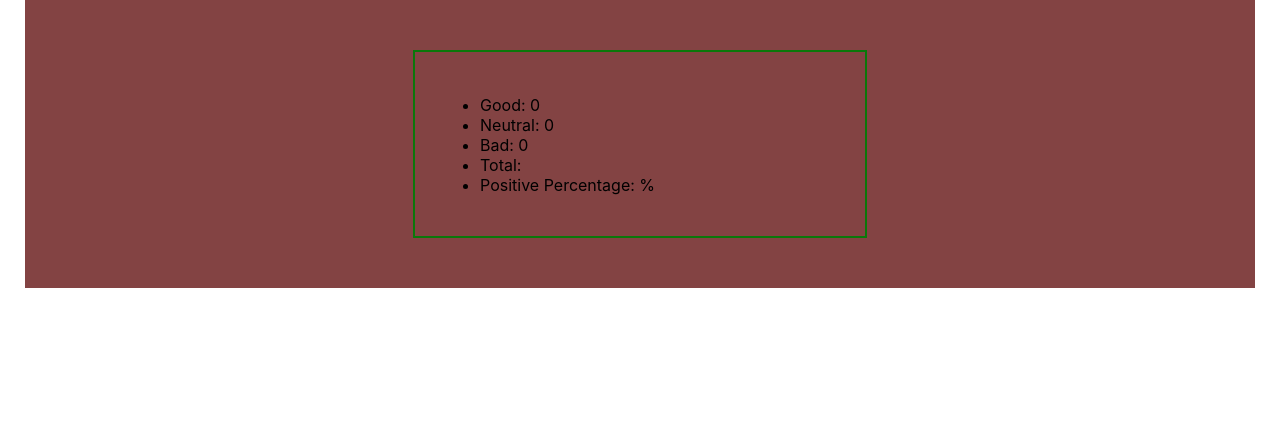
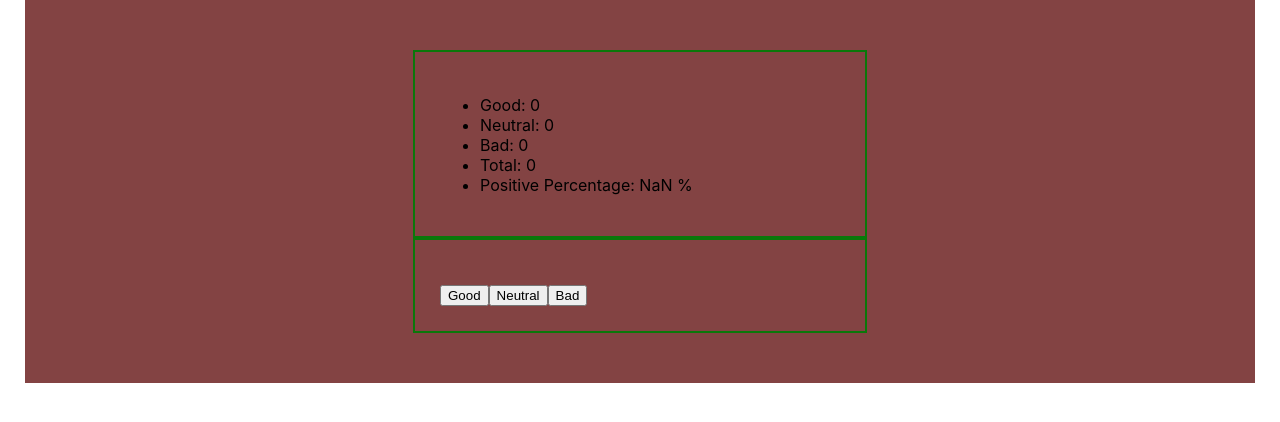
Before and after one commit to gprokopiv/react-hw-02-feedback, a React (Create React App) app: page / in a window 1280 px wide. Shown: the top 422 px of the page. Built offline with nearby package versions, Linux system fonts and the light colour scheme.

Commit message:
without components devision

```diff
--- a/src/App.js
+++ b/src/App.js
@@ -1,11 +1,10 @@
-// import React, { useState, useEffect } from 'react';
 import React, { Component } from 'react';
 
 import Container from './components/Container';
 import Section from './components/Section';
-import Notification from './components/Notification';
-import FeedbackOptions from './components/FeedbackOptions';
-import Statistics from './components/Statistics';
+// import Notification from './components/Notification';
+// import FeedbackOptions from './components/FeedbackOptions';
+// import Statistics from './components/Statistics';
 // import logo from './logo.svg';
 import './App.css';
 
@@ -15,32 +14,37 @@ class App extends Component {
     neutral: 0,
     bad: 0,
   };
+  countTotalFeedback = () => {
+    const { good, neutral, bad } = this.state;
+    return good + neutral + bad;
+  };
+  countPositiveFeedbackPercentage(total) {
+    return Math.round((this.state.good * 100) / total);
+  }
 
-  countTotalFeedback = () => {
-    return Object.values(this.state).reduce((acc, option) => acc + option, 0);
+  increaseGood = () => {
+    this.setState(prevState => {
+      const good = prevState.good + 1;
+      return { good };
+    });
   };
-  countPositiveFeedbackPercentage = () => {
-    return Math.round((this.good / this.countTotalFeedback()) * 100) || 0;
+  increaseNeutral = () => {
+    this.setState(prevState => {
+      const neutral = prevState.neutral + 1;
+      return { neutral };
+    });
   };
-
-  // increase = event => {
-  //   this.setState(prevState => {
-  //     const good = prevState.good + 1;
-  //     const neutral = prevState.neutral + 1;
-  //     const bad = prevState.bad + 1;
-
-  //     return {
-  //       good,
-  //       neutral,
-  //       bad,
-  //     };
-  //   });
-  //   console.log(this.state.good, '---this.state.good');
-  // };
+  increaseBad = () => {
+    this.setState(prevState => {
+      const bad = prevState.bad + 1;
+      return { bad };
+    });
+  };
 
   render() {
     const { good, neutral, bad } = this.state;
-
+    const total = this.countTotalFeedback();
+    const percent = this.countPositiveFeedbackPercentage(total);
     return (
       <Container>
         <Section>
@@ -48,237 +52,18 @@ class App extends Component {
             <li>Good: {good}</li>
             <li>Neutral: {neutral}</li>
             <li>Bad: {bad}</li>
-            <li>Total: {this.countTotalFeedback}</li>
-            <li>
-              Positive Percentage: {this.countPositiveFeedbackPercentage} %
-            </li>
+            <li>Total: {total}</li>
+            <li>Positive Percentage: {percent} %</li>
           </ul>
         </Section>
-        {/* <Section>
-          <button onClick={this.increase}>Good</button>
-          <button onClick={this.increase}>Neutral</button>
-          <button onClick={this.increase}>Bad</button>
-        </Section> */}
+        <Section>
+          <button onClick={this.increaseGood}>Good</button>
+          <button onClick={this.increaseNeutral}>Neutral</button>
+          <button onClick={this.increaseBad}>Bad</button>
+        </Section>
       </Container>
     );
   }
 }
 
 export default App;
-
-// const App = () => {
-//   const [state, setState] = useState(0);
-//   //  state = {
-//   //   good: 0,
-//   //   neutral: 0,
-//   // };
-//   const handleIncrement = () => setState(state + 1);
-//   const handleNeurtal = () => setState(state);
-//   const handleDecrement = () => setState(state - 1);
-
-//   return (
-//     <Container>
-//       <Section title="Please leave feedback">
-//         <FeedbackOptions
-//           value1={handleIncrement()}
-//           // value2={this.handleNeutral()}
-//           // value3={this.handleDecrement()}
-//         />
-//         {/* <FeedbackOptions option={0} onLeaveFeedback={0} /> */}
-//       </Section>
-
-//       <Section title="Statistics">
-//         <Statistics
-//           good={0}
-//           // neutral={this.neutral}
-//           // bad={this.bad}
-//           // total={this.countTotalFeedback()}
-//           // positivePercentage={this.countPositiveFeedbackPercentage}
-//         />
-//       </Section>
-
-//       {/* {this.countTotalFeedback() > 0 ? (
-//           <Section title="Statistics">
-//             <Statistics
-//               good={this.good}
-//               neutral={this.neutral}
-//               bad={this.bad}
-//               // total={this.countTotalFeedback()}
-//               // positivePercentage={this.countPositiveFeedbackPercentage}
-//             />
-//           </Section>
-//         ) : (
-//           <Notification message="No feedback given" />
-//         )} */}
-//     </Container>
-//   );
-// };
-// export default class App extends Component {
-//   state = {
-//     good: 0,
-//     neutral: 0,
-//     bad: 0,
-//   };
-// handleIncrement = event => {
-//   this.setState(prevState => {
-//     const good = prevState.good + 1;
-
-//     return { good };
-//   });
-//   console.log(this.state.good, '---this.state.good');
-// };
-// countTotalFeedback = () => {
-//   const { good, neutral, bad } = this.state;
-//   return good + neutral + bad;
-// };
-// countPositiveFeedbackPercentage = () => {
-//   const { good } = this.state;
-//   return Math.round((good / this.countTotalFeedback()) * 100);
-// };
-// handleNeutral = event => {
-//   this.setState(prevState => {
-//     const neutral = prevState.neutral + 1;
-
-//     return {
-//       neutral,
-//     };
-//   });
-//   console.log(this.state.neutral, '---this.state.neutral');
-// };
-// handleDecrement = event => {
-//   this.setState(prevState => {
-//     const bad = prevState.bad + 1;
-
-//     return {
-//       bad,
-//     };
-//   });
-//   console.log(this.state.bad, '---this.state.bad');
-// };
-
-//   render() {
-//     return (
-//       <Container>
-//         <Section title="Please leave feedback">
-//           <FeedbackOptions
-//           // value1={0}
-//           // value2={this.handleNeutral()}
-//           // value3={this.handleDecrement()}
-//           />
-//           {/* <FeedbackOptions option={0} onLeaveFeedback={0} /> */}
-//         </Section>
-
-//         <Section title="Statistics">
-//           <Statistics
-//           // good={this.good}
-//           // neutral={this.neutral}
-//           // bad={this.bad}
-//           // total={this.countTotalFeedback()}
-//           // positivePercentage={this.countPositiveFeedbackPercentage}
-//           />
-//         </Section>
-
-//         {/* {this.countTotalFeedback() > 0 ? (
-//           <Section title="Statistics">
-//             <Statistics
-//               good={this.good}
-//               neutral={this.neutral}
-//               bad={this.bad}
-//               // total={this.countTotalFeedback()}
-//               // positivePercentage={this.countPositiveFeedbackPercentage}
-//             />
-//           </Section>
-//         ) : (
-//           <Notification message="No feedback given" />
-//         )} */}
-//       </Container>
-//     );
-//   }
-// }
-
-// countPositiveFeedbackPercentage = () => {
-//   const { good } = this.state;
-//   return Math.round((good / this.countTotalFeedback()) * 100);
-// }
-
-// render() {
-//   return (
-//     <Container>
-//       <Section title="Please leave feedback">
-//         <FeedbackOptions options={0} onLeaveFeedback={0} />
-//       </Section>
-//       {this.countTotalFeedback() > 0 ? (
-//         <Section title="Statistics">
-//           <Statistics
-//             good={this.good}
-//             neutral={this.neutral}
-//             bad={this.bad}
-//             total={this.countTotalFeedback()}
-//             positivePercentage={this.countPositiveFeedbackPercentage}
-//           />
-//         </Section>
-//       ) : (
-//         <Notification message="No feedback given" />
-//       )}
-//     </Container>
-//   );
-// }
-
-// const App = () => {
-//   const [count, setCount] = useState(0);
-//   const handleIncrement = () => setCount(count + 1);
-//   const handleNeurtal = () => setCount(count + 0);
-//   const handleDecrement = () => setCount(count - 1);
-//   this.state = {
-//     good: 0,
-//     neutral: 0,
-//     bad: 0,
-//   };
-//   // countTotalFeedback();
-//   // countPositiveFeedbackPercentage();
-
-//   return (
-//     <Container>
-//       <Section title="Please leave feedback">
-//         <FeedbackOptions
-//           onIncrement={handleIncrement}
-//           onState={handleNeurtal}
-//           onDecrement={handleDecrement}
-//         />
-//       </Section>
-
-//       <Section title="Statistics">
-//         <Statistics
-//           good={this.good}
-//           neutral={this.neutral}
-//           bad={this.bad}
-//           total={this.countTotalFeedback()}
-//           positivePercentage={this.countPositiveFeedbackPercentage}
-//         />
-//       </Section>
-//     </Container>
-//   );
-// };
-// import React, { useState, useEffect } from 'react';
-
-// function App() {
-//   const [count, setCount] = useState(0);
-
-//   // Аналогично componentDidMount и componentDidUpdate:
-//   useEffect(() => {
-//     // Обновляем заголовок документа с помощью API браузера
-//     document.title = `Вы нажали ${count} раз`;
-//   });
-
-//   return (
-//     <div>
-//       <p>Вы нажали {count} раз</p>
-//       <button onClick={({}) => setCount1(count + 1)}>
-//         Нажми на меня
-//       </button>
-//       <button onClick={() => setCount(count)}>Нажми на меня</button>
-//       <button onClick={() => setCount(count - 1)}>Нажми на меня</button>
-//     </div>
-//   );
-// }
-// export default App;
```
